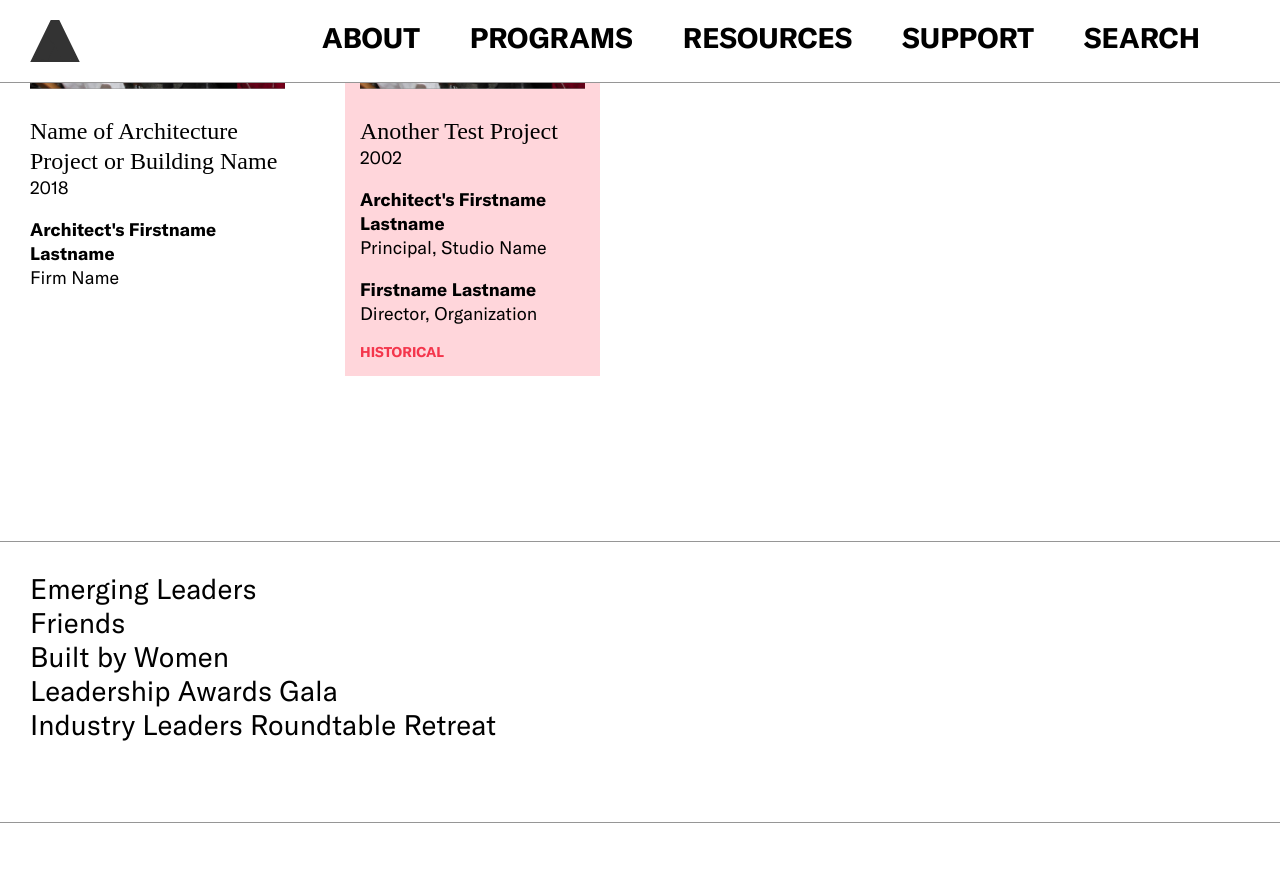
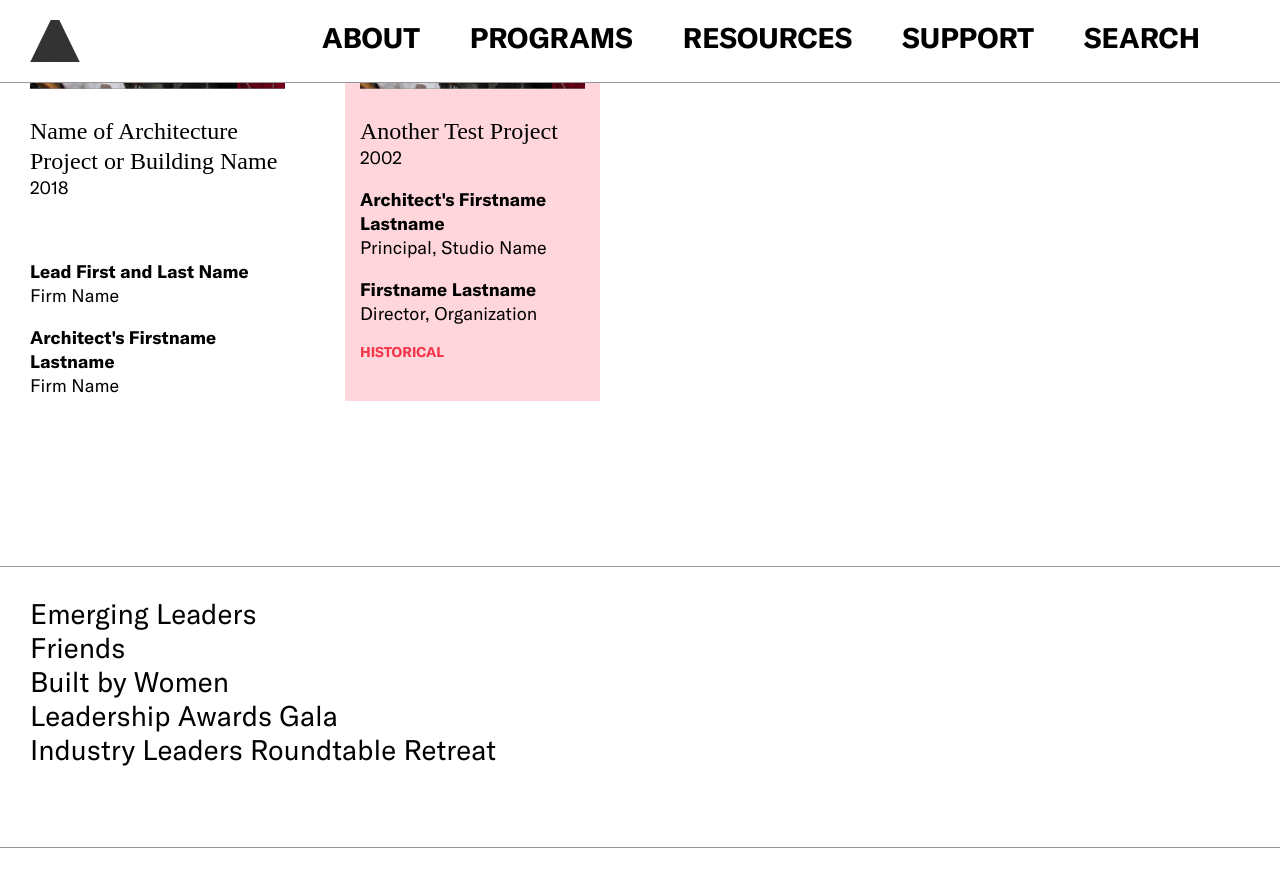
Before and after one commit to jengalas/bwaf-bbw, a Jekyll site: the page built from _bbw-years/bbw-2020.md, in a window 1280 px wide and 900 px high, scrolled down 743 px. Shown: the top 887 px of the window. Built offline with Jekyll 4.4.1, drawn with Linux system fonts in a browser that asks for light colours; some web fonts are replaced.

Commit message:
Update from Forestry.io Aislinn McNamara updated _bbw-projects/another-test-project.md

```diff
--- a/_bbw-projects/another-test-project.md
+++ b/_bbw-projects/another-test-project.md
@@ -6,6 +6,10 @@ bbw-year: _bbw-years/bbw-2020.md
 navCategory: Programs
 historical: false
 architects:
+- title: ''
+  role: ''
+- title: Lead First and Last Name
+  role: Firm Name
 - title: Architect's Firstname Lastname
   role: Firm Name
 location: 123 Main Street, Los Angeles
```
